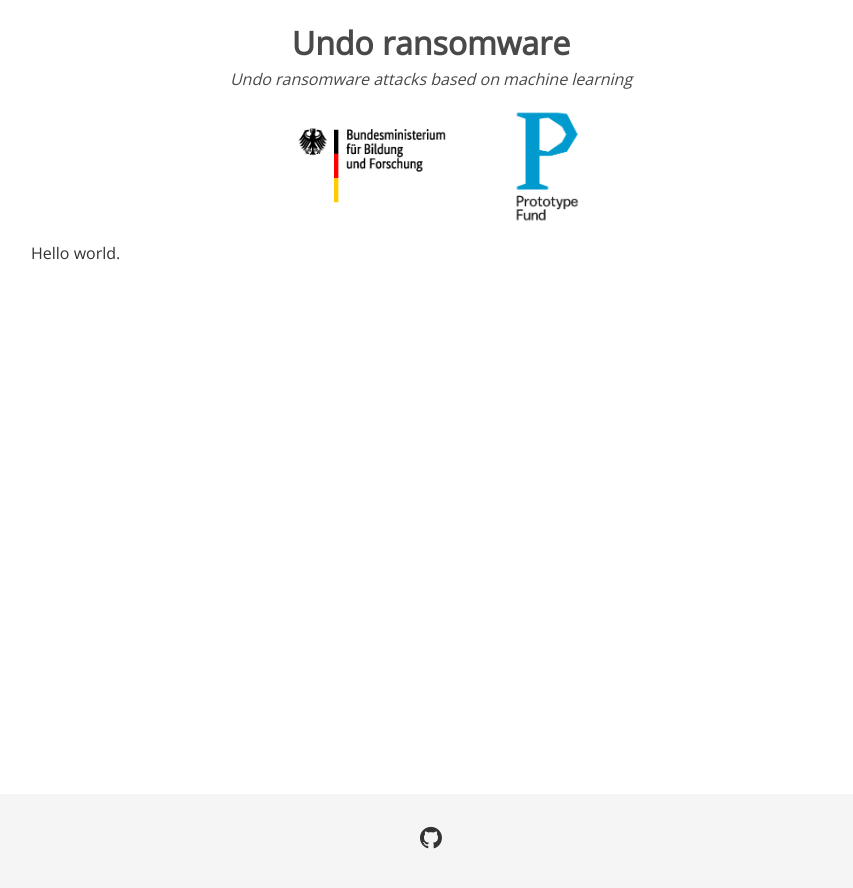
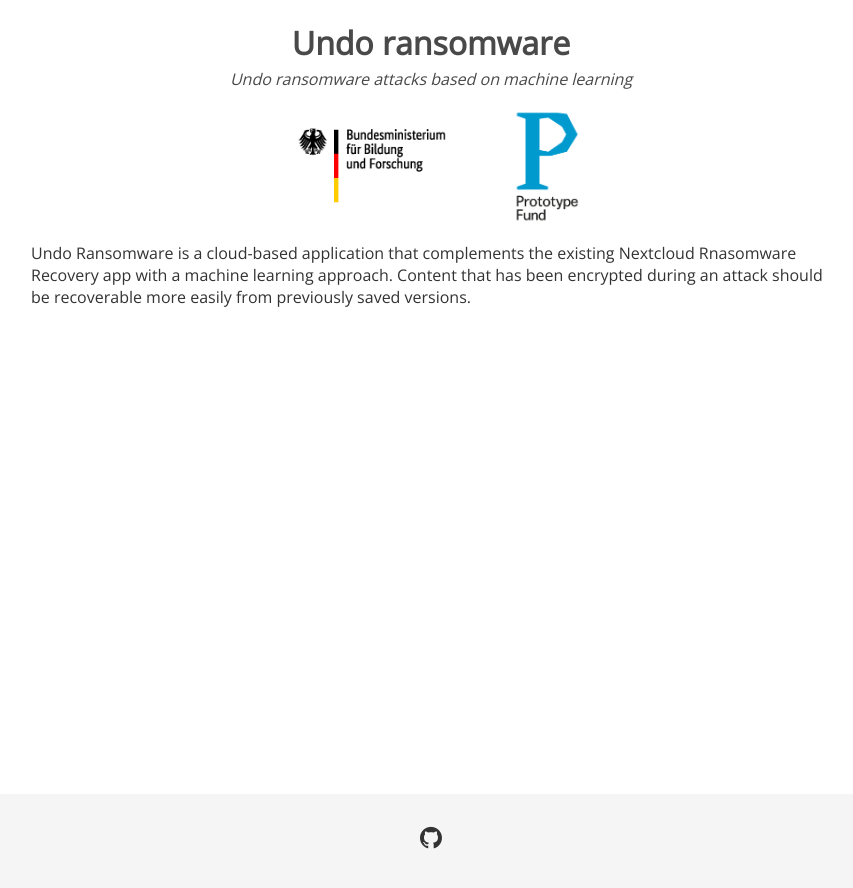
Before and after one commit to prototypefund/undo-ransomware-undo-ransomware.github.io, a Jekyll site: the page built from index.md, in a window 1280 px wide. Shown: the top 888 px of the page, without its empty margins (209-1062 px from the left). Built offline with Jekyll 4.4.1, drawn with Linux system fonts in a browser that asks for light colours; nearby versions of some CDN libraries.

Commit message:
first project description

```diff
--- a/index.md
+++ b/index.md
@@ -3,4 +3,4 @@ layout: default
 title: undo-ransomware
 ---
 
-Hello world.
+Undo Ransomware is a cloud-based application that complements the existing Nextcloud Rnasomware Recovery app with a machine learning approach. Content that has been encrypted during an attack should be recoverable more easily from previously saved versions.
```
